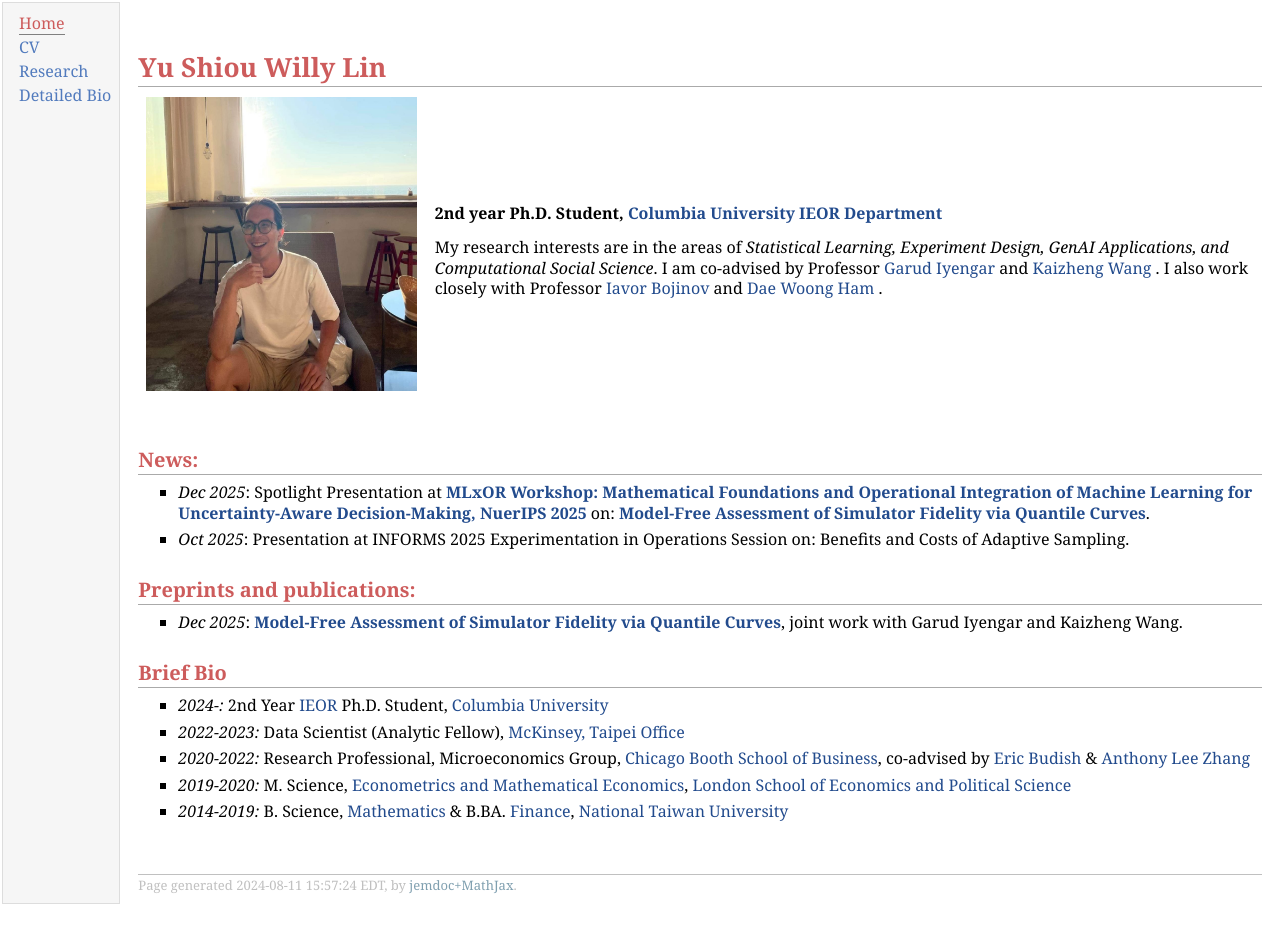
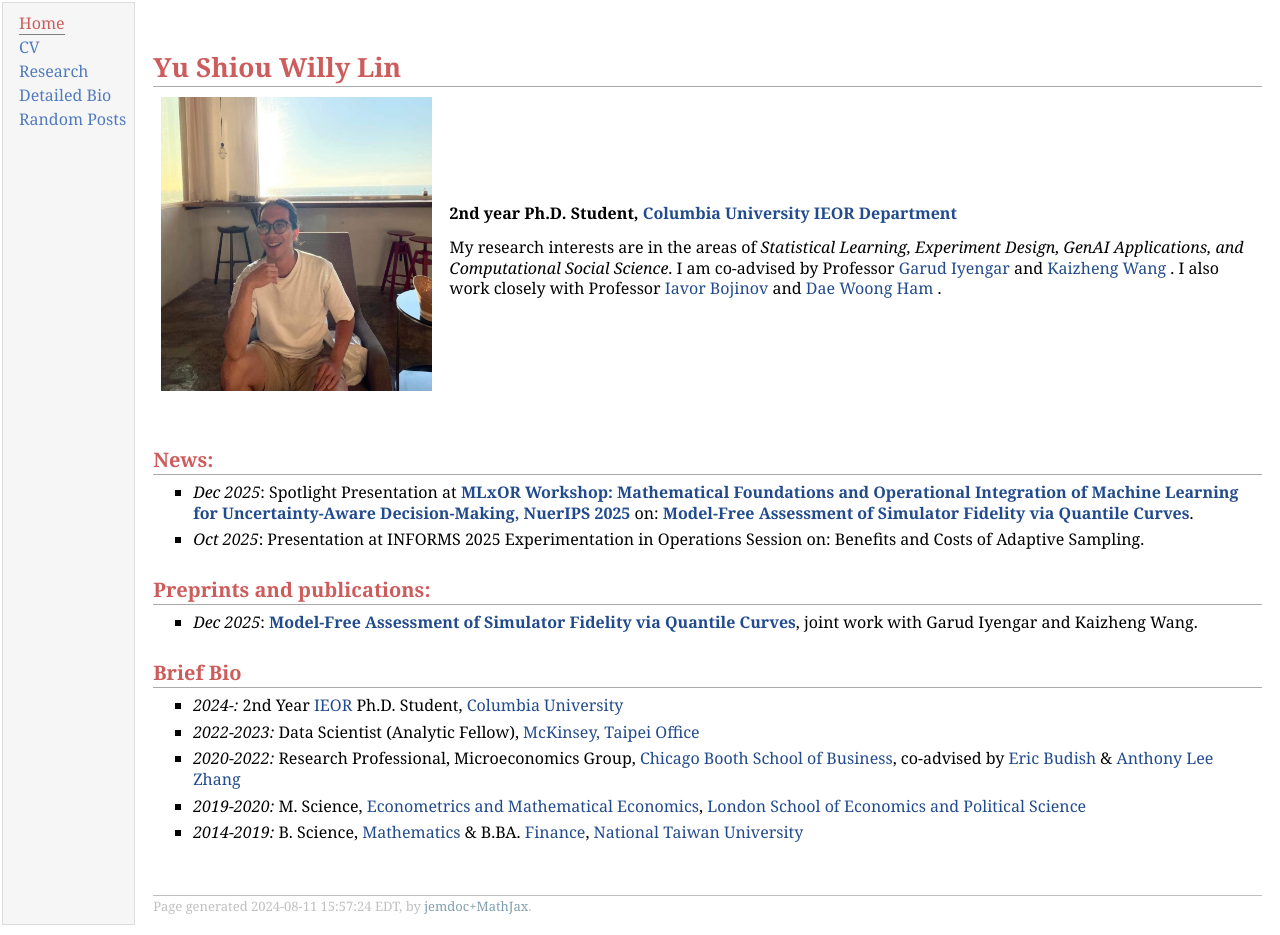
Before and after one commit to yushiouwillylin/yushiouwillylin.github.io, a plain HTML site: page index.html in a window 1280 px wide. Before the commit the page ends 914 px from the top, so only its background shows below. Drawn offline with Linux system fonts and the light colour scheme.

Commit message:
Update index.html

```diff
--- a/index.html
+++ b/index.html
@@ -15,6 +15,7 @@
 <div class="menu-item"><a href="documents/resume/CV_Resume.pdf">CV</a></div>
 <div class="menu-item"><a href="https://scholar.google.com/citations?user=MEw2KEYAAAAJ&hl=en&oi=ao">Research</a></div>
 <div class="menu-item"><a href="bio.html">Detailed&nbsp;Bio</a></div>
+<div class="menu-item"><a href="posts.html">Random Posts</a></div>
 </td>
 <td id="layout-content">
 <p><br />
```
